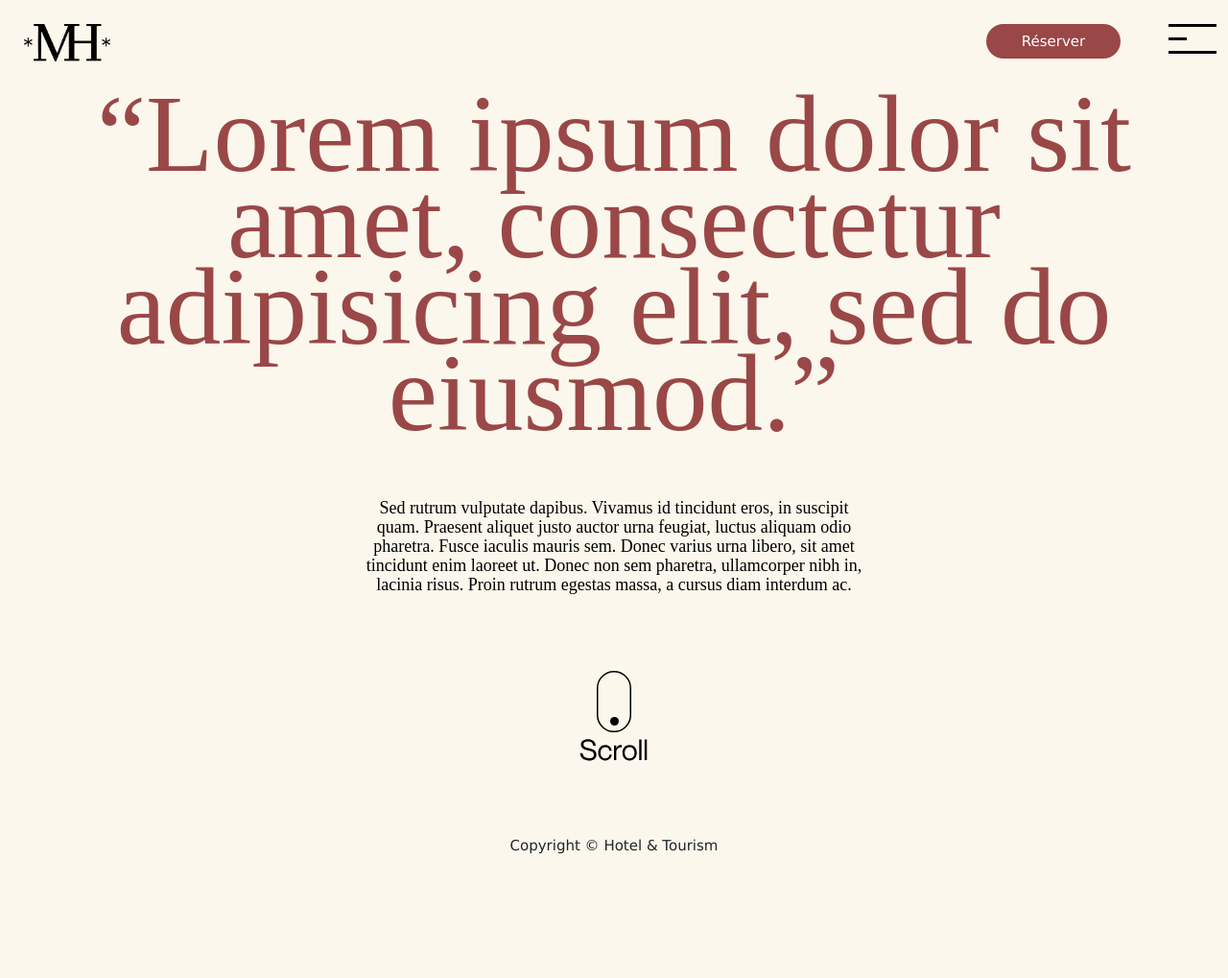
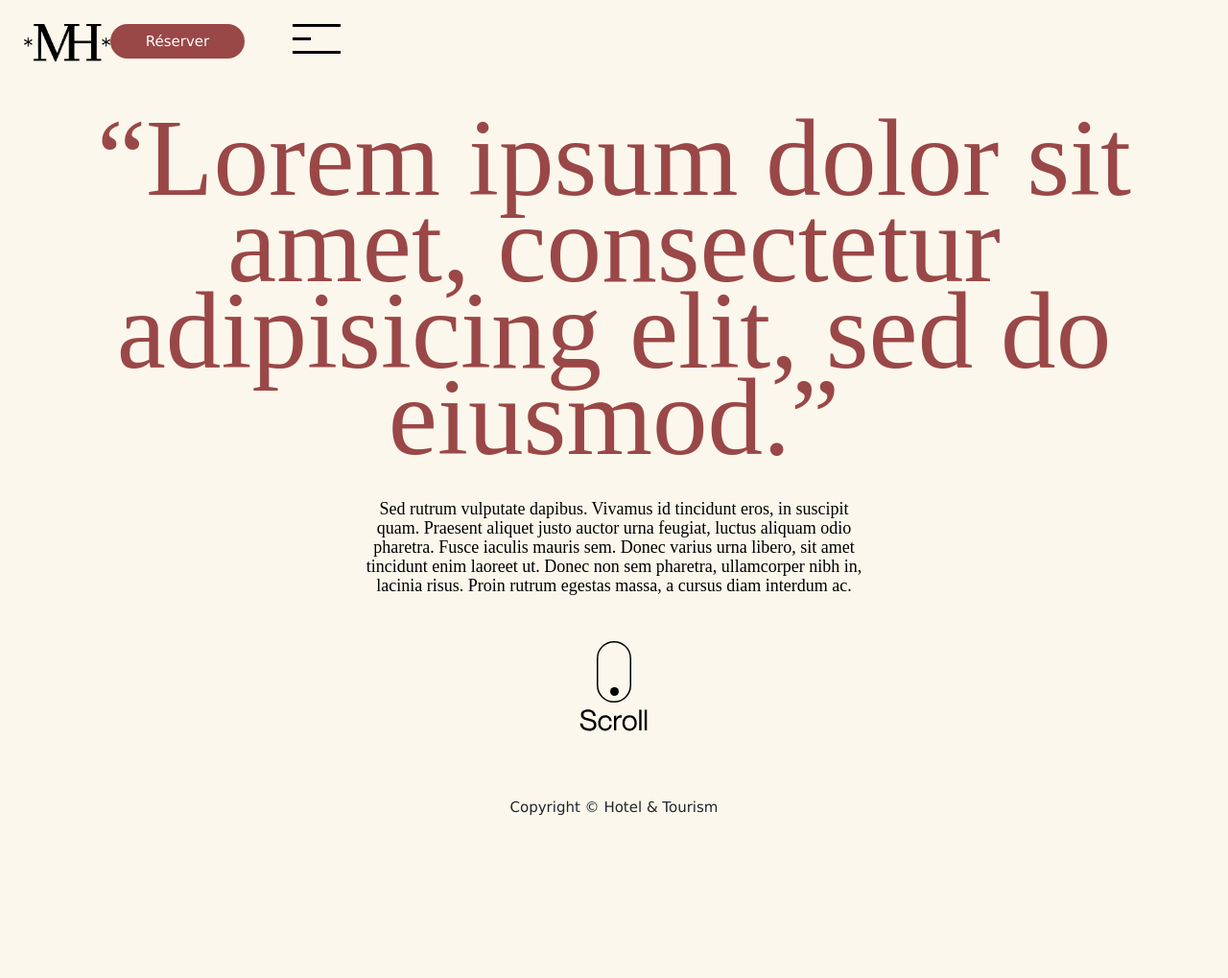
Before and after one commit to iamthesouthvibe/Projet_muriel, a PHP site: page / in a window 1280 px wide. Shown: the whole page at 96% size. After the commit the page ends 850 px from the top, so only its background shows below. Run offline with PHP 8.4, Linux system fonts and the light colour scheme; some web fonts are replaced.

Commit message:
update the style.css

```diff
--- a/style/style.css
+++ b/style/style.css
@@ -33,6 +33,7 @@
 
   header {
     height: 5vh;
+    position: fixed;
   }
 
   nav {
@@ -146,6 +147,7 @@
     justify-content: center; /* align horizontal */
     align-items: center;
     height:95vh;
+    padding-top: 16vh;
 }
 
 .qhero_page_accueil {
@@ -164,7 +166,6 @@
     text-align: center;
     color: #9A4747;
 
-    margin-top: 8vh;
 
 }
 
@@ -182,7 +183,7 @@
   color: #000000;
 
   max-width: 42vw;
-  margin: 8vh auto 0vh auto;
+  margin: 5vh auto 0vh auto;
 
 }
 
@@ -191,7 +192,7 @@
     display: block;
     margin: 0 auto;
     margin-bottom: -20vh;
-    margin-top: 10vh;
+    margin-top: 6vh;
  }
 
 
```
